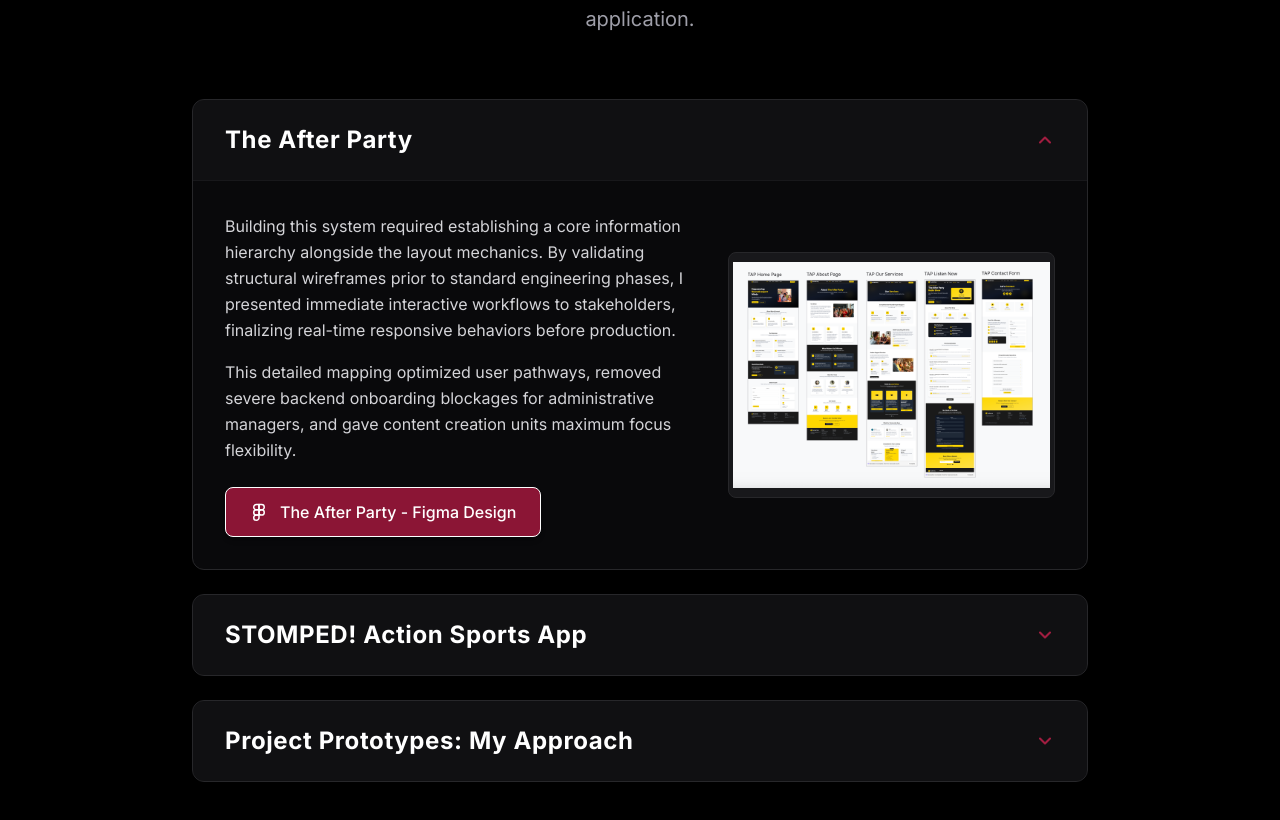
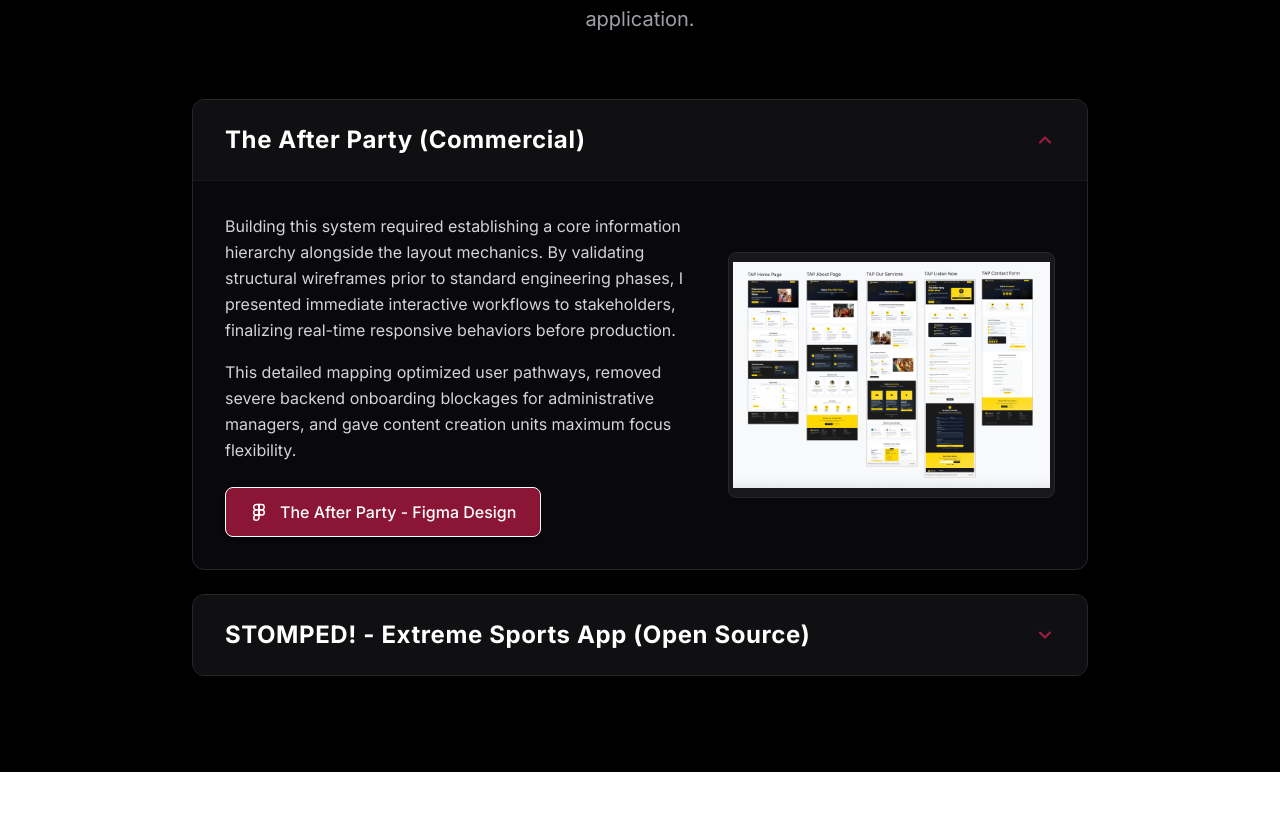
Before and after one commit to LukeArcherDesign/luke-archer-portfolio, a React (Vite) app: page /ux-design in a window 1280 px wide. Shown: the part 372-1192 px from the top of the page. After the commit the page ends 1144 px from the top, so only its background shows below. Built offline with nearby package versions, Linux system fonts and the light colour scheme.

Commit message:
Edited Stomped content on UX Design page

```diff
--- a/src/pages/UxDesign.jsx
+++ b/src/pages/UxDesign.jsx
@@ -37,7 +37,7 @@ function UxDesign() {
               className="w-full px-8 py-6 flex justify-between items-center bg-zinc-900/50 hover:bg-zinc-900 transition-colors text-left"
             >
               <h2 className="text-xl md:text-2xl font-bold text-white tracking-wide">
-                The After Party
+                The After Party (Commercial)
               </h2>
               <svg
                 width="20"
@@ -129,7 +129,7 @@ function UxDesign() {
               className="w-full px-8 py-6 flex justify-between items-center bg-zinc-900/50 hover:bg-zinc-900 transition-colors text-left"
             >
               <h2 className="text-xl md:text-2xl font-bold text-white tracking-wide">
-                STOMPED! Action Sports App
+                STOMPED! - Extreme Sports App (Open Source)
               </h2>
               <svg
                 width="20"
@@ -159,10 +159,10 @@ function UxDesign() {
                 <div className="md:col-span-7 space-y-4">
                   <p className="text-zinc-300 leading-relaxed text-base">
                     A comprehensive UI/UX design system and application
-                    architecture built for a social skateboarding platform. This
-                    blueprint establishes responsive parity across desktop and
-                    mobile interfaces, alongside full Light and Dark mode
-                    environment themes.
+                    architecture built for a social skateboarding, BMX and other
+                    extreme sports platform. This blueprint establishes
+                    responsive parity across desktop and mobile interfaces,
+                    alongside full Light and Dark mode environment themes.
                   </p>
                   <p className="text-zinc-300 leading-relaxed text-base">
                     By mapping the locked-in color palette directly to Tailwind
@@ -213,80 +213,6 @@ function UxDesign() {
               </div>
             </div>
           </div>
-
-          {/* BLOCK 3: PROJECT PROTOTYPES */}
-          <div className="border border-zinc-800 rounded-xl overflow-hidden bg-zinc-950 transition-colors duration-300">
-            <button
-              onClick={() => toggleSection("prototypes")}
-              className="w-full px-8 py-6 flex justify-between items-center bg-zinc-900/50 hover:bg-zinc-900 transition-colors text-left"
-            >
-              <h2 className="text-xl md:text-2xl font-bold text-white tracking-wide">
-                Project Prototypes: My Approach
-              </h2>
-              <svg
-                width="20"
-                height="20"
-                viewBox="0 0 24 24"
-                fill="none"
-                stroke="currentColor"
-                strokeWidth="2.5"
-                strokeLinecap="round"
-                strokeLinejoin="round"
-                className={`text-[#a11d40] transition-transform duration-300 ${expandedSection === "prototypes" ? "rotate-180" : ""}`}
-              >
-                <polyline points="6 9 12 15 18 9" />
-              </svg>
-            </button>
-
-            {/* Collapsible Content Area */}
-            <div
-              className={`transition-all duration-300 ease-in-out overflow-hidden ${
-                expandedSection === "prototypes"
-                  ? "max-h-[600px] border-t border-zinc-900"
-                  : "max-h-0"
-              }`}
-            >
-              <div className="p-8 space-y-6">
-                <p className="text-zinc-300 leading-relaxed text-base">
-                  When developing standalone applications, I build extensive UX
-                  flows to establish structural balance early. Solidifying
-                  component maps and structural architecture charts provides an
-                  active visual map. This detailed workflow dictates both
-                  backend database relationships and frontend asset logic,
-                  ensuring the end-to-end interface runs smoothly, operates
-                  cleanly, and remains entirely aligned with production goals.
-                </p>
-
-                {/* Project Link Button to GitHub */}
-                <div className="pt-2">
-                  <a
-                    href="https://github.com/LukeArcherDesign/haven-falls-ecommerce"
-                    target="_blank"
-                    rel="noreferrer"
-                    className="inline-flex items-center gap-3 px-6 py-3 bg-[#8b1535] hover:bg-[#a11d40] text-white font-medium rounded-lg border border-white transition-colors duration-300 shadow-md"
-                  >
-                    <svg
-                      width="18"
-                      height="18"
-                      viewBox="0 0 24 24"
-                      fill="none"
-                      stroke="currentColor"
-                      strokeWidth="2"
-                      strokeLinecap="round"
-                      strokeLinejoin="round"
-                    >
-                      <path d="M12 22C17.5228 22 22 17.5228 22 12C22 6.47715 17.5228 2 12 2C6.47715 2 2 6.47715 2 12C2 14.7255 3.09032 17.1962 4.85857 19C5.3441 19.4855 5.89437 19.8669 6.5 20.1242" />
-                      <circle cx="7.5" cy="10.5" r="1.5" fill="currentColor" />
-                      <circle cx="11.5" cy="7.5" r="1.5" fill="currentColor" />
-                      <circle cx="16.5" cy="9.5" r="1.5" fill="currentColor" />
-                      <circle cx="15.5" cy="14.5" r="1.5" fill="currentColor" />
-                    </svg>
-                    Haven Falls - GitHub
-                  </a>
-                </div>
-              </div>
-            </div>
-          </div>
         </div>
       </div>
     </section>
```
